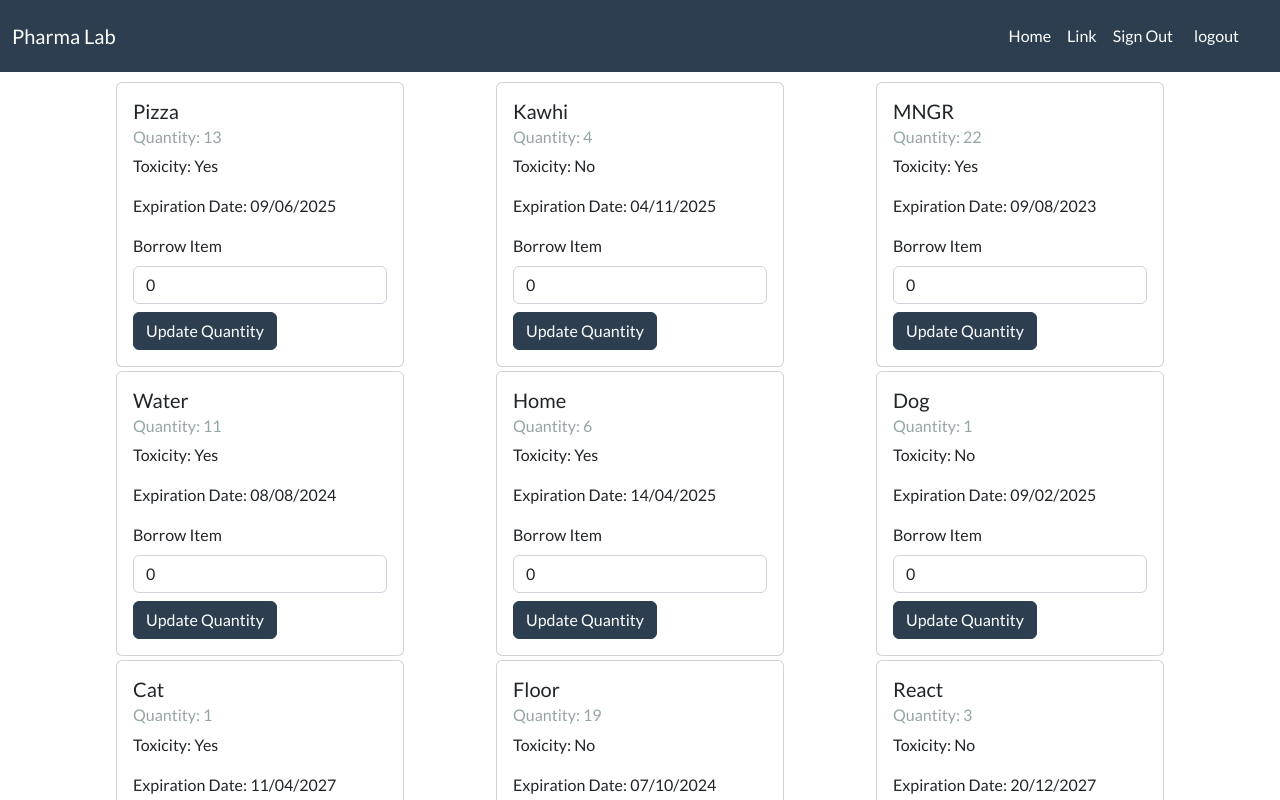
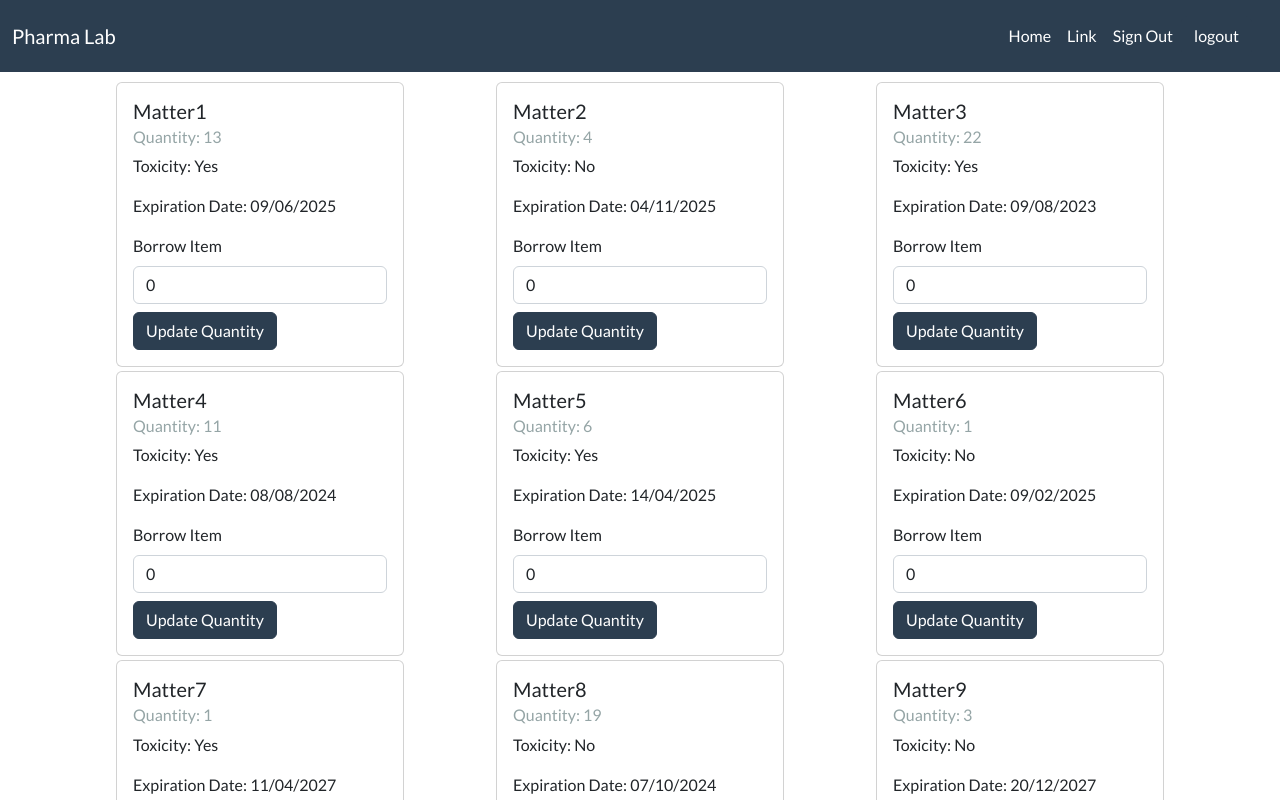
Before and after one commit to avivhaish/pharma-lab, a React (Vite) app: page /items in a window 1280 px wide. Shown: the top 800 px of the page. Built offline with nearby package versions, Linux system fonts and the light colour scheme.

Commit message:
updated demi items

```diff
--- a/src/pages/Items.tsx
+++ b/src/pages/Items.tsx
@@ -3,15 +3,15 @@ import { Col, Container, Row } from 'react-bootstrap';
 import ItemCard from '../components/ItemCard';
 
 const DUMMY_ITEMS = [
-    { name: "Pizza", quantity: 13, isToxic: true, expirationDate: "09/06/2025" },
-    { name: "Kawhi", quantity: 4, isToxic: false, expirationDate: "04/11/2025" },
-    { name: "MNGR", quantity: 22, isToxic: true, expirationDate: "09/08/2023" },
-    { name: "Water", quantity: 11, isToxic: true, expirationDate: "08/08/2024" },
-    { name: "Home", quantity: 6, isToxic: true, expirationDate: "14/04/2025" },
-    { name: "Dog", quantity: 1, isToxic: false, expirationDate: "09/02/2025" },
-    { name: "Cat", quantity: 1, isToxic: true, expirationDate: "11/04/2027" },
-    { name: "Floor", quantity: 19, isToxic: false, expirationDate: "07/10/2024" },
-    { name: "React", quantity: 3, isToxic: false, expirationDate: "20/12/2027" },
+    { name: "Matter1", quantity: 13, isToxic: true, expirationDate: "09/06/2025" },
+    { name: "Matter2", quantity: 4, isToxic: false, expirationDate: "04/11/2025" },
+    { name: "Matter3", quantity: 22, isToxic: true, expirationDate: "09/08/2023" },
+    { name: "Matter4", quantity: 11, isToxic: true, expirationDate: "08/08/2024" },
+    { name: "Matter5", quantity: 6, isToxic: true, expirationDate: "14/04/2025" },
+    { name: "Matter6", quantity: 1, isToxic: false, expirationDate: "09/02/2025" },
+    { name: "Matter7", quantity: 1, isToxic: true, expirationDate: "11/04/2027" },
+    { name: "Matter8", quantity: 19, isToxic: false, expirationDate: "07/10/2024" },
+    { name: "Matter9", quantity: 3, isToxic: false, expirationDate: "20/12/2027" },
 ]
 
 const Items: React.FC = () => {
```
